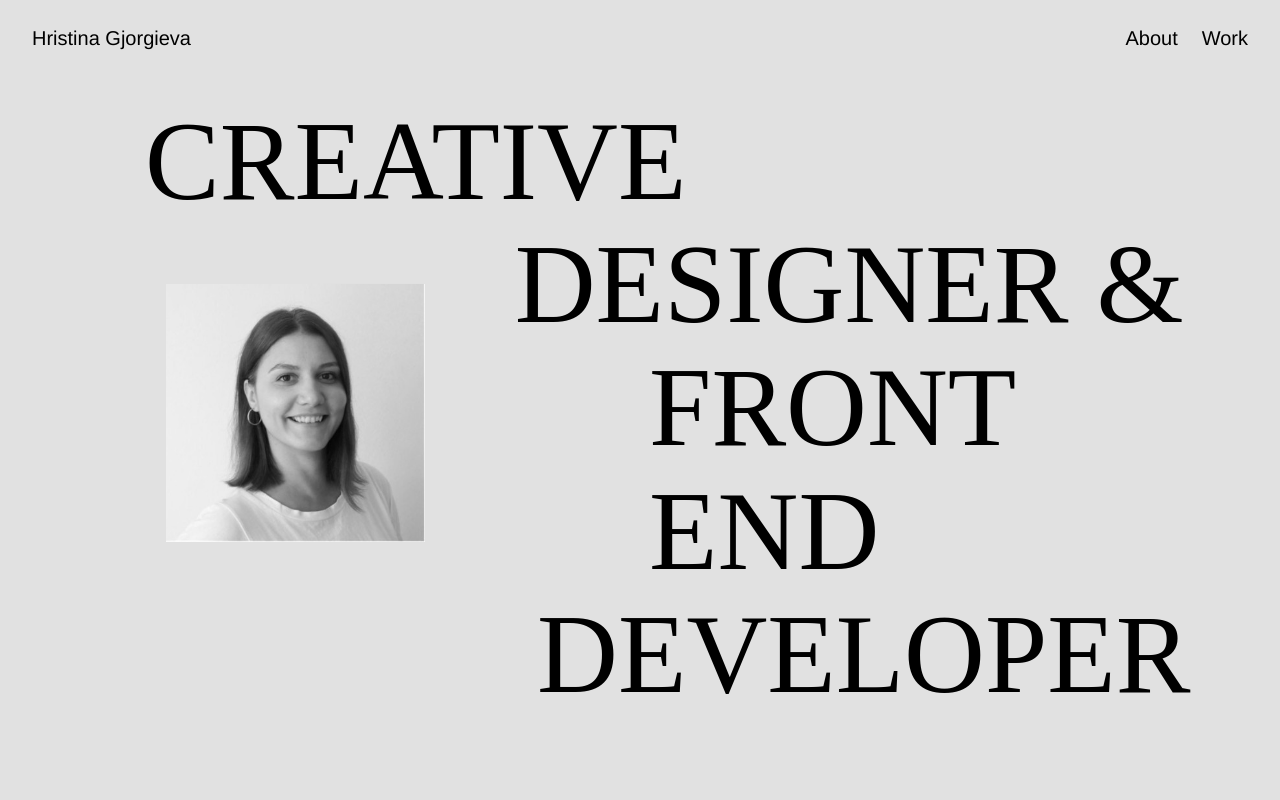
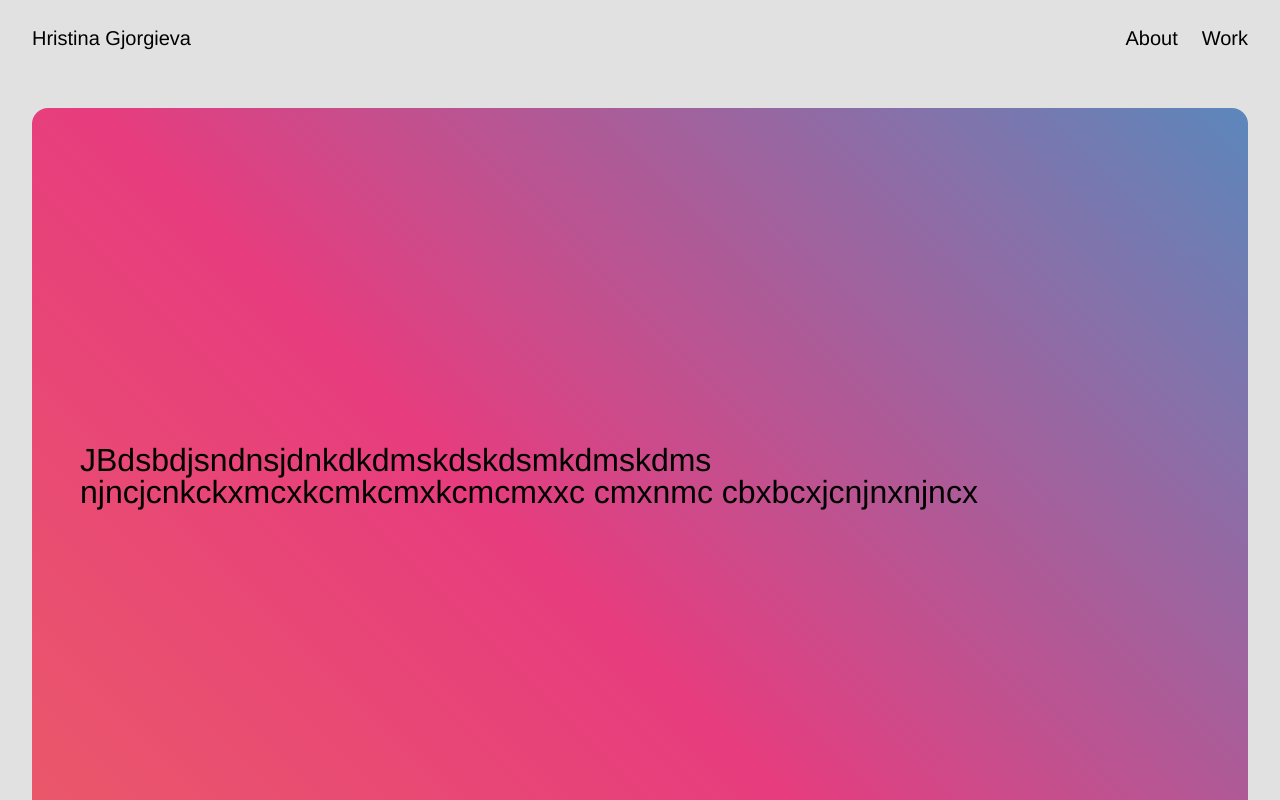
Before and after one commit to HristinaGjo/Website-Portfolio-HG, a React (Vite) app: page /about in a window 1280 px wide. Shown: the top 800 px of the page. Built offline with nearby package versions, Linux system fonts and the light colour scheme.

Commit message:
added gradient header

```diff
--- a/src/components/Header.jsx
+++ b/src/components/Header.jsx
@@ -1,4 +1,31 @@
 import React from "react";
+import classes from "../styles/header.module.css";
+import image from "../assets/me.png";
+
+const Header = React.forwardRef((props, ref) => {
+  return (
+    <div ref={ref}  className={classes.pageCtn}>
+    <div className={classes.headerCtn}>
+
+      <div className={classes.textCtn}>
+        <p>
+          JBdsbdjsndnsjdnkdkdmskdskdsmkdmskdms
+          njncjcnkckxmcxkcmkcmxkcmcmxxc cmxnmc
+          cbxbcxjcnjnxnjncx
+        </p>
+        </div>
+      </div>
+    </div>
+
+  );
+});
+
+export default Header;
+
+
+// before gradient effect on the header section//
+
+/* import React from "react";
 import classes from "../styles/header.module.css";
 import image from "../assets/me.png";
 
@@ -20,4 +47,4 @@ const Header = React.forwardRef((props, ref) => {
   );
 });
 
-export default Header;
+export default Header; */
--- a/src/styles/header.module.css
+++ b/src/styles/header.module.css
@@ -3,78 +3,110 @@ body {
     overflow-x: hidden !important;
     margin: 0;
 }
+
 .pageCtn{
     width: 100%;
-    height: 90vh;
+    height: 100vh;
+    box-sizing: border-box;
 }
+
 .headerCtn {
+    background: blue;
+    box-sizing: border-box;
     width: 100%;
-    /* margin: 0; /* Center the container horizontally */
-    font-size: 2.25rem;
-    font-family: "Helvetica";
-    /*font-family: "Ppneuemontreal Variable, sans-serif";*/
-    text-align: left;
+    height: 70vh;
+    border-radius: 1rem;
     display: flex;
     flex-direction: column;
     justify-content: center;
     align-items: center;
+    background: linear-gradient(45deg, #ee7752, #e73c7e, #23a6d5, #23d5ab);
+    background-size: 250% 250%;
+    animation: gradientAnimation 8s ease infinite;
+}
+
+.textCtn {
+    width: calc(100% - 2rem);
+    word-wrap: break-word;
+    font-size: 2rem;
+}
+
+@keyframes gradientAnimation {
+
+    0%{
+        background-position: 0% 50%;
+    }
+
+    50%{
+        background-position: 100% 50%;
+    }
+
+    100%{
+        background-position: 0% 50%;
+    }
 
 }
 
-.line1,
-.line2,
-.line3,
-.line4 {
-    margin: 0; /*  vertical spacing between lines */
+@media (min-width: 768px) {
+
+    .pageCtn{
+        width: 100%;
+        height: 100vh;
+        box-sizing: border-box;
+        padding: 2rem;
+    }
+
+    .headerCtn {
+        background: blue;
+        box-sizing: border-box;
+        padding: 2rem;
+        width: 100%;
+        height: 100%;
+        border-radius: 1rem;
+        background: linear-gradient(45deg, #ee7752, #e73c7e, #23a6d5, #23d5ab);
+        background-size: 250% 250%;
+        animation: gradientAnimation 8s ease infinite;
+    }
+
 
 }
 
-.leftCtn{
-    order:2;
-
-}
-
-.leftCtn img{
-   width: 100%;
-   height: auto;
-   /* border-radius: 1rem; */
-   margin-top: 2.5rem;
-  /* padding-left: 2rem; */
-}
-
-.rightCtn{
-    width: 100%;
-    order:1;
-    display: flex;
-    flex-direction: column;
-    justify-content: center;
-    align-items: flex-start;
-    margin-top: 1rem;
-}
 
 /*.bottomCtn{
-    padding: 1.2rem;
-    font-weight: 300;
-    font-size: 0.875rem;
-    line-height: 1.2em;
-    padding-bottom: 2rem;
-    display: flex;
-    justify-content: flex-start;
-    align-items: center;
-    gap: 3.9rem;
-}
+        position: absolute;
+        top: 89%;
+        display: flex;
+        justify-content: space-between;
+        align-items: center;
+        font-size: 1rem;
+        margin-top: 0rem;
+        width: 100%;
+    }
 
-a {
-    text-decoration: none;
-} */
+    .rightP {
+        margin-right: 7.2rem;
+    }
 
-/* .leftCtn img{
-    width: 100%;
-    height: auto;
+    .leftP{
+        margin-left: 3.3rem;
+    } */
+
+/* @media (min-width: 1024px) {
+    /* Apply styles for desktop screens
+    .headerCtn {
+        font-size: 7rem; /* Adjust font size for desktops
+    }
+
+    .line1,
+    .line2,
+    .line3,
+    .line4 {
+        margin: 1.5em 0; /* Increase vertical spacing for desktops
+    }
 } */
 
 
-
+/* before gradient
 
 @media (min-width: 768px) {
 
@@ -90,7 +122,7 @@ a {
         left: 53%;
         transform: translate(-50%, -50%);
         font-size: 7rem;
-        /*font-family: "Avir Next"; */
+        /*font-family: "Avir Next";
         font-family: "Ppneuemontreal Variable, sans-serif";
         line-height: 1.1em;
         font-weight: 400;
@@ -130,44 +162,83 @@ a {
 
     .leftCtn img{
         width: 350px;
-    } */
+    }
 
     .rightCtn{
         order:2;
     }
 
+} */
+
+
+
+/* mobile before gradient
+.pageCtn{
+    width: 100%;
+    height: 90vh;
+}
+.headerCtn {
+    width: 100%;
+    /* margin: 0; /* Center the container horizontally
+    font-size: 2.25rem;
+    font-family: "Helvetica";
+    /*font-family: "Ppneuemontreal Variable, sans-serif";
+    text-align: left;
+    display: flex;
+    flex-direction: column;
+    justify-content: center;
+    align-items: center;
+
 }
 
+.line1,
+.line2,
+.line3,
+.line4 {
+    margin: 0; /*  vertical spacing between lines
+
+}
+
+.leftCtn{
+    order:2;
+
+}
+
+.leftCtn img{
+   width: 100%;
+   height: auto;
+   /* border-radius: 1rem;
+   margin-top: 2.5rem;
+  /* padding-left: 2rem;
+}
+
+.rightCtn{
+    width: 100%;
+    order:1;
+    display: flex;
+    flex-direction: column;
+    justify-content: center;
+    align-items: flex-start;
+    margin-top: 1rem;
+}
 
 /*.bottomCtn{
-        position: absolute;
-        top: 89%;
-        display: flex;
-        justify-content: space-between;
-        align-items: center;
-        font-size: 1rem;
-        margin-top: 0rem;
-        width: 100%;
-    }
+    padding: 1.2rem;
+    font-weight: 300;
+    font-size: 0.875rem;
+    line-height: 1.2em;
+    padding-bottom: 2rem;
+    display: flex;
+    justify-content: flex-start;
+    align-items: center;
+    gap: 3.9rem;
+}
 
-    .rightP {
-        margin-right: 7.2rem;
-    }
+a {
+    text-decoration: none;
+} */
 
-    .leftP{
-        margin-left: 3.3rem;
-    } */
-
-/* @media (min-width: 1024px) {
-    /* Apply styles for desktop screens
-    .headerCtn {
-        font-size: 7rem; /* Adjust font size for desktops
-    }
-
-    .line1,
-    .line2,
-    .line3,
-    .line4 {
-        margin: 1.5em 0; /* Increase vertical spacing for desktops
-    }
+/* .leftCtn img{
+    width: 100%;
+    height: auto;
 } */
```
